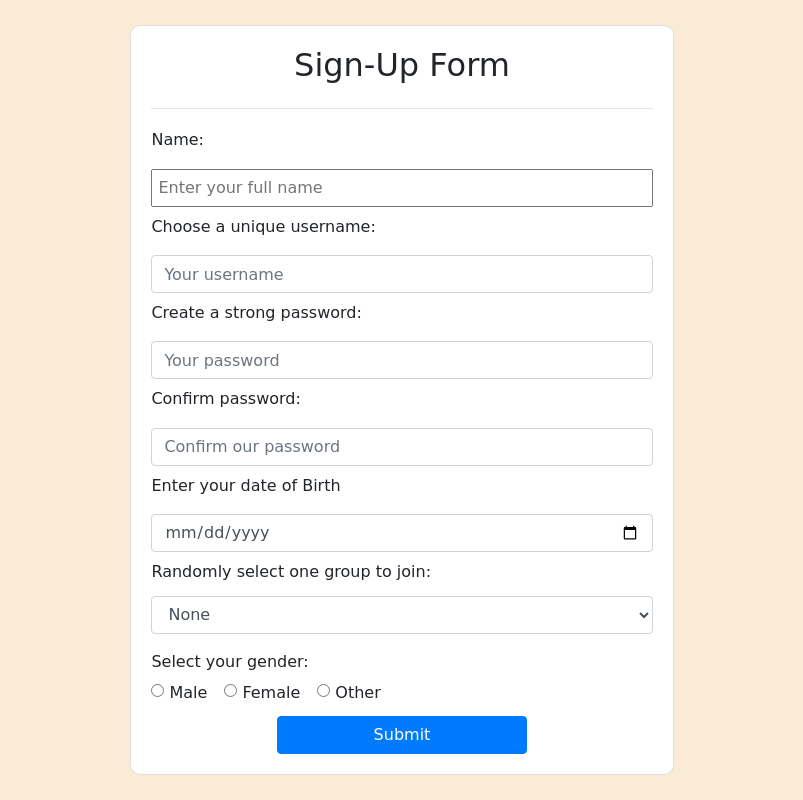
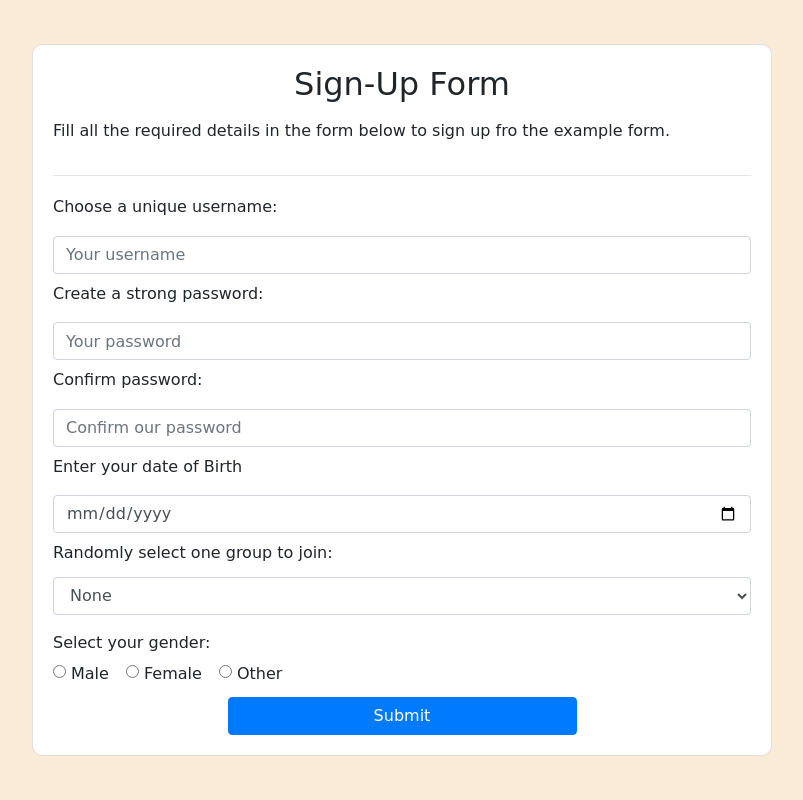
Before and after one commit to ferouzewere/forms, a plain HTML site: page index.html in a window 1280 px wide. Shown: the whole page, without its empty margins (238-1041 px from the left). Drawn offline with nearby package versions, Linux system fonts and the light colour scheme.

Commit message:
Day 2- 19.08.2022

```diff
--- a/index.html
+++ b/index.html
@@ -14,13 +14,19 @@
 
 <body>
     <div class="container">
-        <div class="row">
-            <div class="card">
-                <h2 class="text-center">Sign-Up Form</h2>
+        <div class="row w-100">
+            <div class="col-2"></div>
+            <div class="card col-8">
+                <div id="nshow">
+                    <h2 class="text-center">Sign-Up Form</h2>
+                    <div id="show" class="pt-2 mb-0">
+                        <p>Fill all the required details in the form below to sign up fro the example form.</p>
+                    </div>
+                </div>
                 <hr>
                 <form action="url-where-data-should-be-sent-to" class="justify-content-center">
-                    <label for="fullName">Name:</label>
-                    <input required type="text" name="fullName" placeholder="Enter your full name">
+                    <!-- <label for="fullName">Name:</label>
+                    <input required type="text" name="fullName" placeholder="Enter your full name"> -->
                     <label for="userName">Choose a unique username:</label>
                     <input required type="text" class="form-control" name="userName" placeholder="Your username">
                     <label for="password1">Create a strong password:</label>
@@ -65,6 +71,7 @@
                 </form>
 
             </div>
+            <div class="col-2"></div>
         </div>
 
     </div>
```
